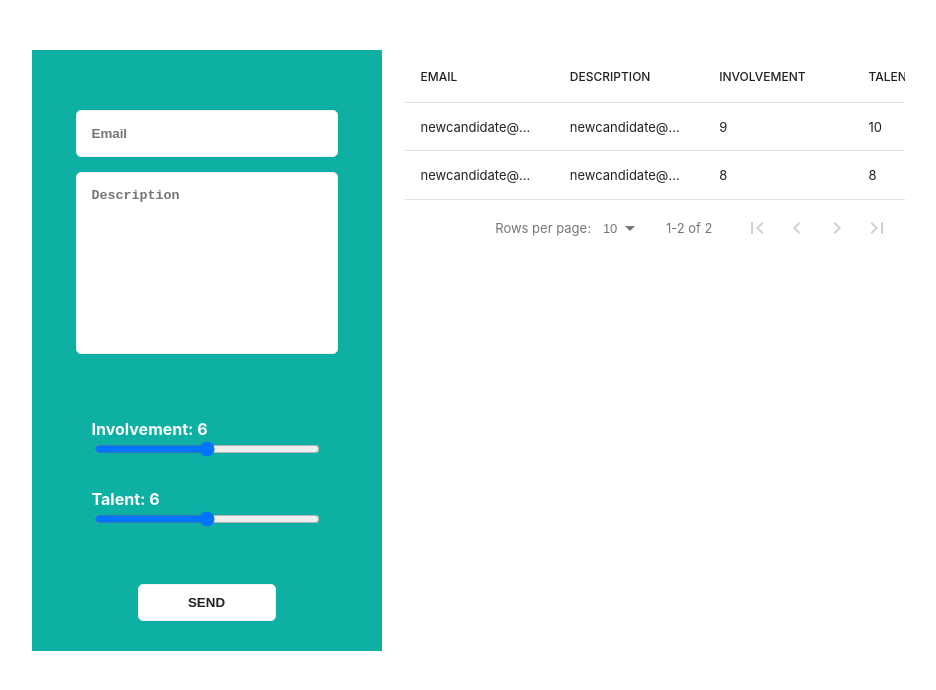
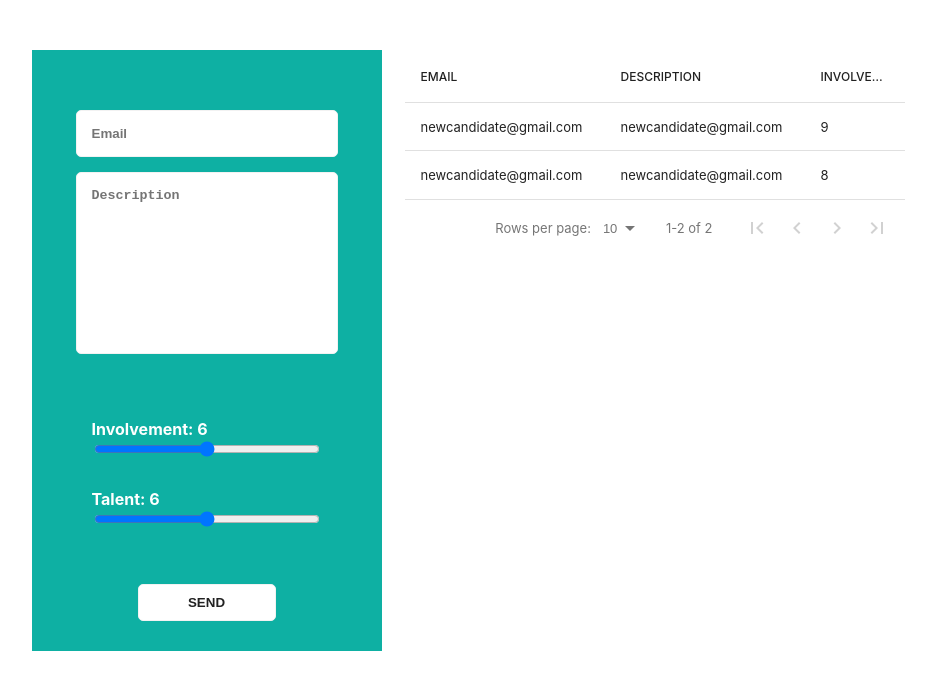
Before and after one commit to Dema1997/nova-task, a React (Create React App) app: page / in a window 1280 px wide. Shown: the top 690 px of the page, without its empty margins (172-1108 px from the left). Built offline with nearby package versions, Linux system fonts and the light colour scheme.

Commit message:
Modified table cells width

```diff
--- a/src/components/NominationsList.tsx
+++ b/src/components/NominationsList.tsx
@@ -8,11 +8,15 @@ const columns = [
     name: "EMAIL",
     selector: (row: Nomination) => row.email,
     sortable: false,
+    wrap: true,
+    width: "200px",
   },
   {
     name: "DESCRIPTION",
     selector: (row: Nomination) => row.description,
     sortable: false,
+    wrap: true,
+    width: "200px",
   },
   {
     name: "INVOLVEMENT",
@@ -28,11 +32,14 @@ const columns = [
     name: "STATUS",
     selector: (row: Nomination) => row.status,
     sortable: false,
+    wrap: true,
   },
   {
     name: "DATE",
     selector: (row: Nomination) => row.dateReferred,
-    sortable: true,
+    sortable: false,
+    wrap: true,
+    width: "200px",
   },
 ];
 
```
